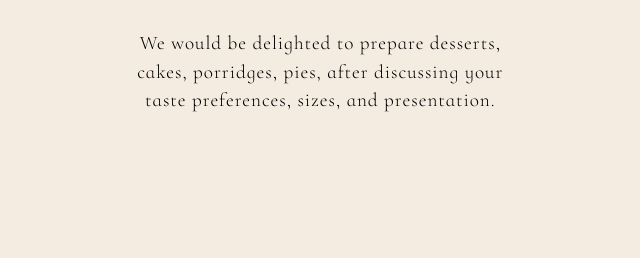
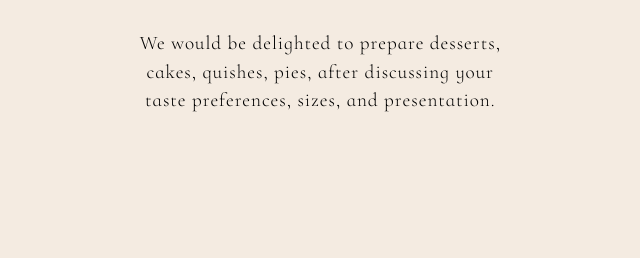
Before and after one commit to Margarita250494/VL_art_cake, a plain HTML site: page en/services_en.html in a window 1280 px wide. Shown: the part 388-646 px from the top of the page, 72-712 px from the left. Drawn offline with nearby package versions, Linux system fonts and the light colour scheme; a web font is replaced by a local one.

Commit message:
Update services_en.html

```diff
--- a/en/services_en.html
+++ b/en/services_en.html
@@ -121,7 +121,7 @@
                     <div class="row__desc">
                         <h3 class="desc__heading">Your choice:</h3>
                         <p> We would be delighted to prepare desserts, cakes,
-                            porridges, pies, after discussing your taste
+                            quishes, pies, after discussing your taste
                             preferences, sizes, and presentation.</p>
                     </div>
                 </div>
```
